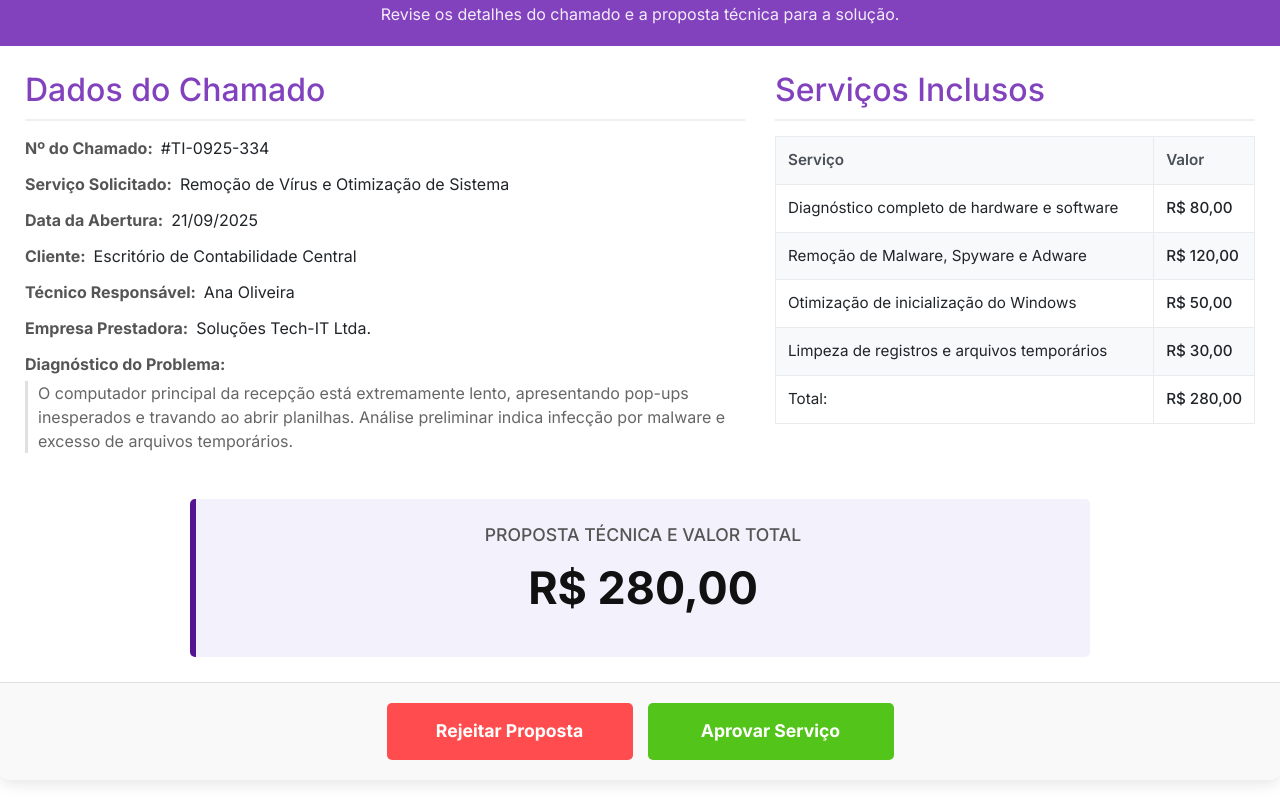
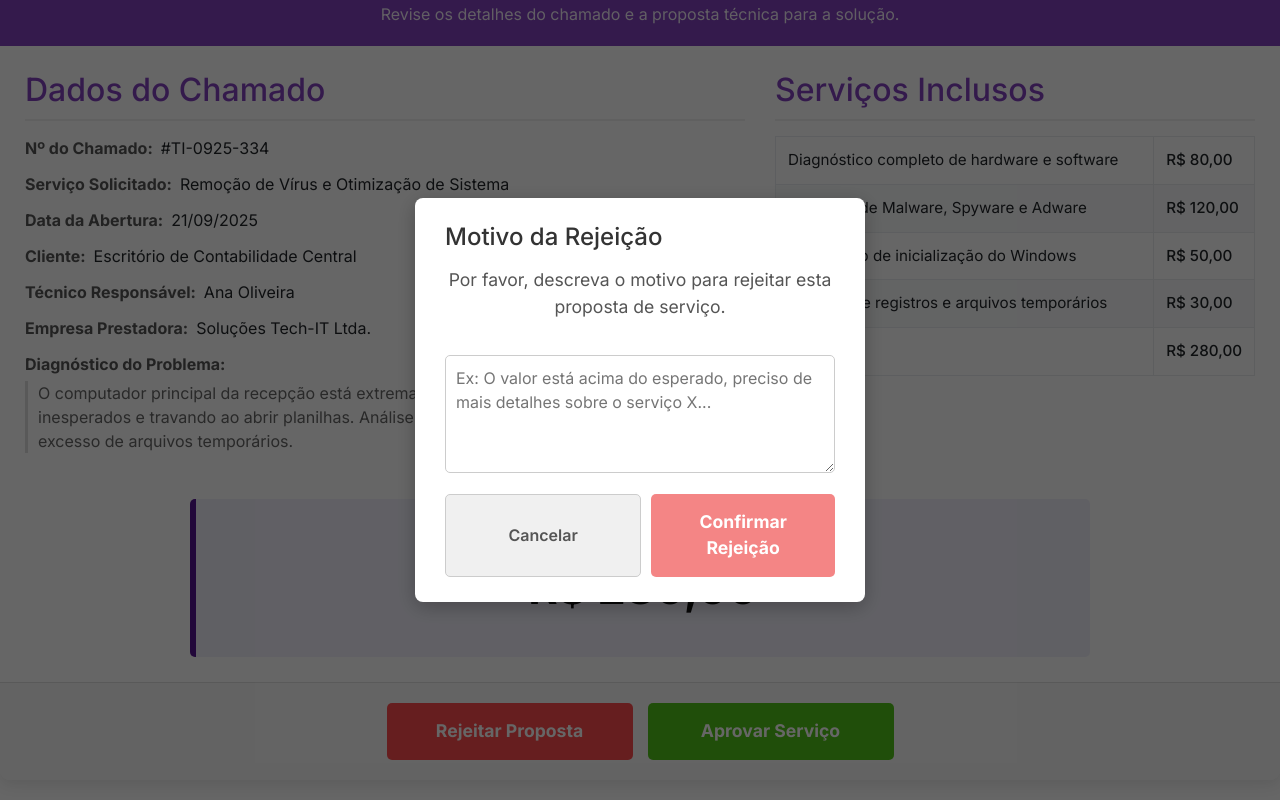
Before and after one commit to NeroPRDO/WEB-II---PROJETO, an Angular app in the folder manutencao-equipamentos/: page /servicos in a window 1280 px wide. Both pictures are taken after a click on the button "Rejeitar Proposta". Shown: the part 138-938 px from the top of the page. Built offline with nearby package versions, Linux system fonts and the light colour scheme.

Commit message:
adicionando modal de rejeitar e modal de aceitar

```diff
--- a/manutencao-equipamentos/src/app/servicos/servicos.css
+++ b/manutencao-equipamentos/src/app/servicos/servicos.css
@@ -141,110 +141,6 @@ footer {
     background-color: #52c41a;
     color: white;
 }
-.modalbtnreject{
-    width: 100%;
-    background-color: #ff4d4f;
-    color: white;
-}
-
-.modalbtnaprove{
-    width: 100%;
-    background-color: #52c41a;
-    color: white;
-}
-.modal-overlay {
-    position: fixed;
-    top: 0;
-    left: 0;
-    width: 100%;
-    height: 100%;
-    background-color: rgba(0, 0, 0, 0.6);
-    display: flex;
-    justify-content: center;
-    align-items: center;
-    z-index: 1000;
-    opacity: 1;
-    transition: opacity 0.3s ease;
-}
-
-/* Esconde o modal por padrão */
-.modal-overlay.hidden {
-    opacity: 0;
-    pointer-events: none; /* Impede cliques no modal escondido */
-}
-
-/* Caixa de conteúdo do modal */
-.modal-content {
-    background-color: #fff;
-    padding: 20px;
-    border-radius: 8px;
-    box-shadow: 0 5px 20px rgba(0, 0, 0, 0.2);
-    width: 90%;
-    max-width: 500px;
-    position: relative;
-    transform: translateY(0);
-    transition: transform 0.3s ease;
-}
-
-.modal-overlay.hidden .modal-content {
-    transform: translateY(-20px);
-}
-
-/* Cabeçalho do Modal */
-.modal-header {
-    border-bottom: 1px solid #e0e0e0;
-    padding-bottom: 15px;
-    margin-bottom: 15px;
-}
-.modal-header h2 {
-    margin: 0;
-    color: #333;
-    font-size: 1.5em;
-}
-.modal-header.approve-header h2 { color: #52c41a; }
-.modal-header.reject-header h2 { color: #ff4d4f; }
-
-/* Corpo do Modal */
-.modal-body p {
-    line-height: 1.6;
-    color: #555;
-}
-
-/* Área de texto para o motivo */
-#rejection-reason {
-    width: 100%;
-    padding: 10px;
-    margin-top: 10px;
-    border: 1px solid #ccc;
-    border-radius: 5px;
-    font-family: inherit;
-    font-size: 1em;
-    resize: vertical;
-}
-
-/* Rodapé com botões */
-.modal-footer {
-    display: flex;
-    justify-content: flex-end;
-    gap: 10px;
-    margin-top: 20px;
-}
-
-/* Botão de fechar (X) */
-.close-btn {
-    position: absolute;
-    top: 10px;
-    right: 15px;
-    font-size: 28px;
-    font-weight: bold;
-    color: #aaa;
-    cursor: pointer;
-    transition: color 0.2s;
-}
-.close-btn:hover {
-    color: #333;
-}
-
 
 .main-content {
     display: flex;
@@ -310,4 +206,133 @@ footer {
     white-space: nowrap; /* Evita que o "R$" quebre a linha */
 }
 
-/* Novos estilos de botões para o modal */
+/* O fundo escurecido que cobre a tela inteira */
+.modal-overlay {
+    position: fixed; /* Fica fixo na tela mesmo com rolagem */
+    top: 0;
+    left: 0;
+    width: 100%;
+    height: 100%;
+    background-color: rgba(0, 0, 0, 0.6); /* Cor preta com 60% de opacidade */
+    display: flex;
+    justify-content: center;
+    align-items: center;
+    z-index: 1000; /* Garante que o modal fique na frente de tudo */
+    animation: fadeIn 0.3s ease; /* Animação suave de entrada */
+}
+
+/* A caixa de diálogo do modal */
+.modal-content {
+    background-color: #ffffff;
+    padding: 25px 30px;
+    border-radius: 8px;
+    box-shadow: 0 5px 20px rgba(0, 0, 0, 0.25);
+    width: 90%;
+    max-width: 450px; /* Largura máxima para o modal */
+    text-align: center;
+    animation: slideIn 0.4s ease-out; /* Animação de entrada */
+}
+
+.modal-header h3 {
+    margin: 0 0 15px 0;
+    font-size: 1.5em;
+    color: #333;
+}
+
+.modal-body p {
+    font-size: 1.1em;
+    color: #555;
+    margin: 0 0 25px 0;
+}
+
+.modal-footer {
+    display: flex;
+    justify-content: center;
+}
+
+/* Estilo para o botão "OK" do modal */
+.btn-modal-ok {
+    padding: 12px 25px;
+    width: 50%;
+    background-color: var(--aberta-3); /* Usando a cor do seu tema */
+    color: white;
+    border: none;
+    border-radius: 5px;
+    font-size: 1.1em;
+    font-weight: 700;
+    cursor: pointer;
+    transition: all 0.2s ease;
+}
+
+.btn-modal-ok:hover {
+    transform: translateY(-2px);
+    box-shadow: 0 4px 10px rgba(0, 0, 0, 0.15);
+}
+
+
+
+/* Animações simples para o modal */
+@keyframes fadeIn {
+    from { opacity: 0; }
+    to { opacity: 1; }
+}
+
+@keyframes slideIn {
+    from { transform: translateY(-30px); opacity: 0; }
+    to { transform: translateY(0); opacity: 1; }
+}
+
+/* ... todos os estilos anteriores ... */
+
+/* Estilos para o campo de texto (textarea) no modal de rejeição */
+.rejection-reason-textarea {
+    width: 100%;
+    padding: 10px;
+    font-size: 1em;
+    border-radius: 5px;
+    border: 1px solid #ccc;
+    resize: vertical; /* Permite que o usuário redimensione na vertical */
+    margin-top: 10px;
+}
+
+.rejection-reason-textarea:focus {
+    border-color: var(--color-roxo-5);
+    outline: none;
+    box-shadow: 0 0 5px rgba(121, 71, 228, 0.3);
+}
+
+/* Estilo para o rodapé com dois botões */
+.modal-footer-rejection {
+    display: flex;
+    justify-content: flex-end; /* Alinha os botões à direita */
+    gap: 10px; /* Espaço entre os botões */
+    margin-top: 15px;
+}
+
+/* Botão de cancelar */
+.btn-modal-cancel {
+    padding: 12px 25px;
+    background-color: #f0f0f0;
+    color: #555;
+    border: 1px solid #ccc;
+    border-radius: 5px;
+    font-size: 1em;
+    font-weight: 600;
+    cursor: pointer;
+    transition: background-color 0.2s ease;
+}
+
+.btn-modal-cancel:hover {
+    background-color: #e0e0e0;
+}
+
+/* Ajuste no botão principal do modal para caber no novo layout */
+.modal-footer-rejection .btn-modal-ok {
+    font-size: 1em; /* Ajuste de fonte para consistência */
+    width: auto; /* Largura automática */
+}
+
+.btn-modal-reject{
+    background-color: var(--rejeitada-alerta);
+    color: #fff;
+}
--- a/manutencao-equipamentos/src/app/servicos/servicos.html
+++ b/manutencao-equipamentos/src/app/servicos/servicos.html
@@ -29,12 +29,6 @@
                 <section class="services-details">
                     <h2>Serviços Inclusos</h2>
                     <table class="services-table">
-                        <thead>
-                            <tr>
-                                <th>Serviço</th>
-                                <th class="price-col">Valor</th>
-                            </tr>
-                        </thead>
                         <tbody>
                             <tr>
                                 <td>Diagnóstico completo de hardware e software</td>
@@ -71,8 +65,57 @@
 
     <footer>
         <div class="action-buttons">
-            <button  class="btn btn-reject">Rejeitar Proposta</button>
-            <button  class="btn btn-approve">Aprovar Serviço</button>
+            <button class="btn btn-reject" (click)="openRejectionModal()">Rejeitar Proposta</button>
+            <button class="btn btn-approve" (click)="openApprovalModal()">Aprovar Serviço</button>
         </div>
     </footer>
 </div>
+
+<div class="modal-overlay" *ngIf="isModalVisible">
+    <div class="modal-content">
+        <div class="modal-header">
+            <h3>Confirmação</h3>
+        </div>
+        <div class="modal-body">
+            <p>{{ approvalMessage }}</p>
+        </div>
+        <div class="modal-footer">
+            <button class="btn btn-modal-ok" (click)="confirmApproval()">OK</button>
+        </div>
+    </div>
+</div>
+
+<div class="modal-overlay" *ngIf="isRejectionModalVisible">
+    <div class="modal-content">
+        <div class="modal-header">
+            <h3>Motivo da Rejeição</h3>
+        </div>
+        <div class="modal-body">
+            <p>Por favor, descreva o motivo para rejeitar esta proposta de serviço.</p>
+            <textarea
+                class="rejection-reason-textarea"
+                rows="4"
+                placeholder="Ex: O valor está acima do esperado, preciso de mais detalhes sobre o serviço X..."
+                [(ngModel)]="rejectionReason"
+            ></textarea>
+        </div>
+        <div class="modal-footer-rejection">
+            <button class="btn btn-modal-cancel" (click)="closeRejectionModal()">Cancelar</button>
+            <button class="btn btn-modal-reject" (click)="confirmRejection()" [disabled]="!rejectionReason.trim()">Confirmar Rejeição</button>
+        </div>
+    </div>
+</div>
+
+<div class="modal-overlay" *ngIf="isRejectionConfirmationVisible">
+    <div class="modal-content">
+        <div class="modal-header">
+            <h3>Concluído</h3>
+        </div>
+        <div class="modal-body">
+            <p>Serviço Rejeitado.</p>
+        </div>
+        <div class="modal-footer">
+            <button class="btn btn-modal-ok" (click)="closeRejectionConfirmation()">OK</button>
+        </div>
+    </div>
+</div>
--- a/manutencao-equipamentos/src/app/servicos/servicos.ts
+++ b/manutencao-equipamentos/src/app/servicos/servicos.ts
@@ -2,19 +2,103 @@ import { Component } from '@angular/core';
 import { FormsModule } from '@angular/forms';
 import { NavComponent } from '../shared/Nav/nav';
 import { CommonModule } from '@angular/common';
-import { RouterLink } from '@angular/router';
+import { RouterLink, Router } from '@angular/router'; // Importe o Router
 
 @Component({
   selector: 'app-servicos',
-  standalone: true, // Adicionado para componentes sem um NgModule específico
+  standalone: true,
   imports: [
-    CommonModule, // Necessário para diretivas como [class.hidden]
+    CommonModule,
     FormsModule,
-    NavComponent,RouterLink],
+    NavComponent,
+    RouterLink
+  ],
   templateUrl: './servicos.html',
   styleUrl: './servicos.css'
 })
 
 export class Servicos {
+  isRejectionModalVisible: boolean = false;
+isRejectionConfirmationVisible: boolean = false;
+rejectionReason: string = '';
+  // Variável que controla a visibilidade do nosso modal
+  isModalVisible: boolean = false;
 
+  // Valor total do serviço (pode vir de uma API no futuro)
+  totalValue: string = 'R$ 280,00';
+
+  // Mensagem a ser exibida no modal
+  approvalMessage: string = '';
+
+  // Injetamos o Router para poder usá-lo para navegação
+  constructor(private router: Router) {}
+
+  /**
+   * Prepara a mensagem e torna o modal visível.
+   */
+  openApprovalModal(): void {
+    // Define a mensagem dinâmica que será exibida
+    this.approvalMessage = `Serviço Aprovado no Valor ${this.totalValue}`;
+
+    // Altera a variável para true, o que faz o modal aparecer na tela via *ngIf
+    this.isModalVisible = true;
+  }
+  /** Esconde o modal e redireciona o usuário para a tela de histórico (RF003).*/
+  confirmApproval(): void {
+    // Esconde o modal
+    this.isModalVisible = false;
+
+    // AQUI você faria a chamada para a API para mudar o status para "APROVADA"
+    console.log('Serviço aprovado! Redirecionando...');
+
+    // Redireciona para a rota da RF003 (ajuste o caminho se necessário)
+    this.router.navigate(['/../']);
+  }
+
+  openRejectionModal(): void {
+    // Limpa qualquer motivo de uma rejeição anterior para garantir que o campo comece vazio
+    this.rejectionReason = '';
+
+    // Mostra o modal que tem o campo de texto (textarea)
+    this.isRejectionModalVisible = true;
 }
+
+/**
+ * 2. Confirma o motivo, fecha o primeiro modal e abre o segundo (de confirmação).
+ */
+confirmRejection(): void {
+    // Impede a continuação se o motivo estiver vazio
+    if (!this.rejectionReason.trim()) {
+      return;
+    }
+
+    // AQUI você enviaria o `this.rejectionReason` para sua API para salvar o motivo
+    console.log('Serviço Rejeitado. Motivo:', this.rejectionReason);
+
+    // Esconde o modal de motivo
+    this.isRejectionModalVisible = false;
+
+    // Mostra o modal de confirmação final ("Serviço Rejeitado")
+    this.isRejectionConfirmationVisible = true;
+}
+
+/**
+ * 3. Fecha o modal de confirmação final e redireciona o usuário.
+ * (Corresponde à lógica do seu "confirmARejectModal")
+ */
+closeRejectionConfirmation(): void {
+    // Esconde o modal de confirmação final
+    this.isRejectionConfirmationVisible = false;
+
+    // Redireciona o usuário para o dashboard
+    console.log('Rejeição confirmada! Redirecionando para o dashboard...');
+    this.router.navigate(['/../']);
+}
+
+/**
+ * (Função bônus) Permite que o usuário cancele a ação de rejeitar.
+ */
+  closeRejectionModal(): void {
+    this.isRejectionModalVisible = false;
+}
+}
```
